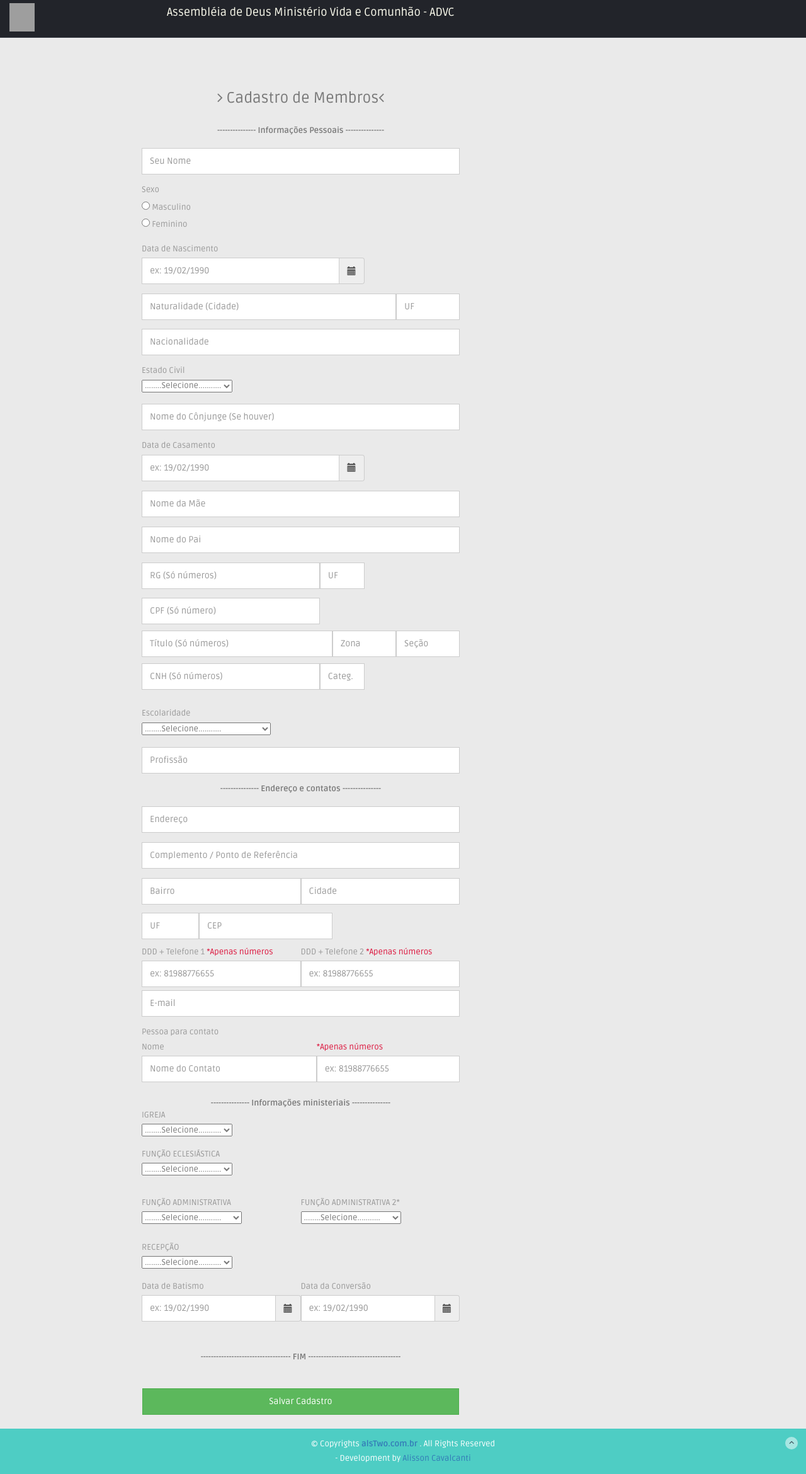
After one commit to alissoncavalcanticma/advc, a PHP site: page /view/cadMembros.php in a window 1280 px wide. The commit adds this page. Shown: the whole page at 63% size. Run offline with PHP 8.4, Linux system fonts and the light colour scheme; grey boxes are pictures that could not be loaded.

Commit message:
Inc cadMembros.php in view

```diff
--- /dev/null
+++ b/view/cadMembros.php
@@ -0,0 +1,539 @@
+<?php
+
+if(isset($_GET['display']) && !empty($_GET['display'])){
+  $display = 'block';
+}else{
+  $display = 'none';
+}
+
+?>
+
+<!DOCTYPE html>
+<html lang="en">
+
+<head>
+  <meta charset="utf-8">
+  <meta name="viewport" content="width=device-width, initial-scale=1.0">
+  <meta name="description" content="">
+  <meta name="author" content="Dashboard">
+  <meta name="keyword" content="Dashboard, Bootstrap, Admin, Template, Theme, Responsive, Fluid, Retina">
+  <meta name="theme-color" content="black">
+  <title>Formulário de cadastro de membros</title>
+
+  <!-- Favicons -->
+  <link href="img/favicon.png" rel="icon">
+  <link href="img/apple-touch-icon.png" rel="apple-touch-icon">
+
+  <!-- Bootstrap core CSS -->
+  <link href="assets/lib/bootstrap/css/bootstrap.min.css" rel="stylesheet">
+  <!--external css-->
+  <link href="assets/lib/font-awesome/css/font-awesome.css" rel="stylesheet" />
+
+  <!-- Custom styles for this template -->
+  <link href="assets/css/style.css" rel="stylesheet">
+  <link href="assets/css/style-responsive.css" rel="stylesheet">
+
+
+  <script>
+            setTimeout(function(){
+              $('#alert').delay(300).fadeOut(300);
+            }, 3000);
+  </script>
+
+
+  <!-- =======================================================
+    Template Name: Dashio
+    Template URL: https://templatemag.com/dashio-bootstrap-admin-template/
+    Author: TemplateMag.com
+    License: https://templatemag.com/license/
+  ======================================================= -->
+</head>
+
+<body>
+  <section id="container">
+    <!-- **********************************************************************************************************************************************************
+        TOP BAR CONTENT & NOTIFICATIONS
+        *********************************************************************************************************************************************************** -->
+    <!--header start-->
+    <header class="header black-bg">
+
+      <!--logo start-->
+      <div style="width:100%">
+          <div style="width:20%;float:left; line-height: 55px">
+            <img src="assets/img/logoAtualPNG.png" width="40px" height="45px">
+          </div>
+          <div style="width:70%;float:left;color:ivory">
+              <h4>Assembléia de Deus Ministério Vida e Comunhão - ADVC</h4>
+          </div>
+
+
+      </div>
+
+    </header>
+    <!--header end-->
+    <!--main content start-->
+    <section id="main-content">
+      <section class="wrapper">
+
+        <!-- BASIC FORM ELELEMNTS -->
+        <div class="row mt">
+          <div class="col-lg-6 col-md-6 col-sm-6">
+
+            <div class="alert alert-success" role="alert" id="alert" style="margin-top:40px; margin-bottom:0px; text-align: center; display:<?= $display ?>"><h4><strong>Cadastro realizado com Sucesso!</strong></h4></div>
+
+            <br><br>
+            <h3 style="text-align: center;"><i class="fa fa-angle-right"></i> Cadastro de Membros<i class="fa fa-angle-left"></i></h3>
+            <br>
+            <form class="contact-form php-mail-form" role="form" action="config/config.php" method="post">
+
+            <div style="text-align:center"><strong>--------------- Informações Pessoais ---------------</strong></div><br>
+
+            <!-- Nome -->
+              <div class="form-group">
+                <input type="text" name="NOME" class="form-control" id="NOME" placeholder="Seu Nome" data-rule="minlen:4" data-msg="Insira seu nome!" required>
+              </div>
+
+              <!-- Sexo -->
+              <div class="form-group">
+              <label class="input-group-text" for="inputGroupSelect01">Sexo</label>
+                <div class="form-check form-check-inline">
+                  <input class="form-check-input" type="radio" name="SEXO" id="inlineRadio1" value="M" required>
+                  <label class="form-check-label" for="inlineRadio1">Masculino</label>
+                </div>
+                <div class="form-check form-check-inline">
+                  <input class="form-check-input" type="radio" name="SEXO" id="inlineRadio2" value="F" required>
+                  <label class="form-check-label" for="inlineRadio2">Feminino</label>
+                </div>
+              </div>
+
+              <!-- Nascimento -->
+              <div>
+                <label>Data de Nascimento</label>
+              </div>
+
+              <div class="form-group" style="width:70%">
+                      <div class='input-group date' id='datetimepicker10'>
+                      <input class="form-control" size="16" type="text" name="NASC" id="NASC" value="" placeholder="ex: 19/02/1990" required>
+                          <span class="input-group-addon">
+                              <span class="glyphicon glyphicon-calendar">
+                              </span>
+                          </span>
+                      </div>
+              </div>
+
+              <!-- Naturalidade -->
+              <div class="form-group" style="width:100%">
+                <div style="float:left;width:80%">
+                  <input type="text" name="NAT" class="form-control" id="NAT" placeholder="Naturalidade (Cidade)" data-rule="naturalidade" data-msg="Informe sua naturalidade!" required>
+                </div>
+                <div style="float:right;width:20%">
+                      <input type="text" name="NAT_UF" class="form-control" id="NAT_UF" placeholder="UF" data-rule="maxlen:2" data-msg="UF" maxlength="2" required>
+                  </div>
+              </div>
+              <br><br><br>
+               <!-- Nacionalidade -->
+               <div class="form-group">
+                <input type="text" name="NAC" class="form-control" id="NAC" placeholder="Nacionalidade" data-rule="nacionalidade" data-msg="Informe sua nacionalidade!" required>
+              </div>
+
+               <!-- Estado Civil -->
+               <div class="input-group mb-6">
+                <div class="input-group-prepend">
+                  <label class="input-group-text" for="inputGroupSelect01">Estado Civil</label>
+                </div>
+                <select class="custom-select" id="inputGroupSelect02" name="ESTCV" required>
+                  <option value="">........Selecione...........</option>
+                  <option value="SOLTEIRO">Solteiro(a)</option>
+                  <option value="CASADO">Casado(a)</option>
+                  <option value="DIVORCIADO">Divórciado(a)</option>
+                  <option value="VIUDO">Viúvo(a)</option>
+                  <option value="OUTROS">Outros</option>
+                </select>
+              </div>
+              <br>
+              <!-- CONJUGE -->
+
+              <div class="form-group">
+                <input type="text" name="CONJUGE" class="form-control" id="CONJUGE" placeholder="Nome do Cônjunge (Se houver)" data-rule="minlen:4" data-msg="Insira o nome do seu cônjunge!">
+              </div>
+
+              <!-- Data de Casamento -->
+
+              <div>
+                <label>Data de Casamento</label>
+              </div>
+
+              <div class="form-group" style="width:70%">
+                      <div class='input-group date' id='datetimepicker10'>
+                      <input class="form-control" size="16" type="text" name="DT_CASAMENTO" id="DT_CASAMENTO" value="" placeholder="ex: 19/02/1990">
+                          <span class="input-group-addon">
+                              <span class="glyphicon glyphicon-calendar">
+                              </span>
+                          </span>
+                      </div>
+              </div>
+
+              <!-- MAE -->
+
+              <div class="form-group">
+                <input type="text" name="MAE" class="form-control" id="MAE" placeholder="Nome da Mãe" data-rule="minlen:4" data-msg="Insira o nome da sua mãe!" required>
+              </div>
+
+
+              <!-- PAI -->
+
+              <div class="form-group">
+                <input type="text" name="PAI" class="form-control" id="PAI" placeholder="Nome do Pai" data-rule="minlen:4" data-msg="Insira o nome do seu pai!">
+              </div>
+
+              <!-- RG -->
+              <div class="form-group" style="width:70%">
+                  <div style="float:left;width:80%">
+                      <input type="tel" name="RG" class="form-control" id="RG" placeholder="RG (Só números)" data-rule="minlen:4" data-msg="Insira seu número de RG!" maxlength="7" required>
+                  </div>
+                  <div style="float:right;width:20%">
+                      <input type="text" name="UF_RG" class="form-control" id="UF_RG" placeholder="UF" data-rule="maxlen:2" data-msg="UF de seu RG!" maxlength="2" required>
+                  </div>
+              </div>
+              <br><br><br>
+
+
+              <!-- CPF -->
+              <div class="form-group" style="width:70%">
+                  <div style="float:left;width:80%">
+                      <input type="tel" name="CPF" class="form-control" id="CPF" placeholder="CPF (Só número)" data-rule="minlen:4" data-msg="Insira seu número de CPF!" maxlength="11" required>
+                  </div>
+              </div>
+              <br><br>
+
+              <!-- TITULO -->
+              <div class="form-group" style="width:100%" >
+                  <div style="float:left;width:60%">
+                      <input type="tel" name="TIT_NUM" class="form-control" id="TIT_NUM" placeholder="Título (Só números)" data-rule="minlen:4" data-msg="Insira seu número de RG!" maxlength="12">
+                  </div>
+                  <div style="float:right;width:20%">
+                      <input type="tel" name="TIT_SEC" class="form-control" id="TIT_SEC" placeholder="Seção" data-rule="maxlen:4" data-msg="Seção do Título!" maxlength="4">
+                  </div>
+                  <div style="float:right;width:20%">
+                      <input type="tel" name="TIT_ZONA" class="form-control" id="TIT_ZONA" placeholder="Zona" data-rule="maxlen:3" data-msg="Zona do Título!" maxlength="3">
+                  </div>
+              </div>
+              <br><br>
+
+              <!-- CNH -->
+              <div class="form-group" style="width:70%">
+                  <div style="float:left;width:80%">
+                      <input type="tel" name="CNH" class="form-control" id="CNH" placeholder="CNH (Só números)" data-rule="minlen:12" data-msg="Insira seu número de CNH!" maxlength="12">
+                  </div>
+                  <div style="float:right;width:20%">
+                      <input type="text" name="CAT_CNH" class="form-control" id="CAT_CNH" placeholder="Categ." data-rule="maxlen:2" data-msg="UF de seu RG!" maxlength="2" >
+                  </div>
+              </div>
+              <br><br><br>
+
+
+              <!-- Escolaridade -->
+
+              <div class="input-group mb-6">
+                <div class="input-group-prepend">
+                  <label class="input-group-text" for="inputGroupSelect01">Escolaridade</label>
+                </div>
+                <select class="custom-select" id="inputGroupSelect02" name="ESC" required>
+                  <option value="">........Selecione...........</option>
+                  <option value="0">ALFABETIZAÇÃO</option>
+                  <option value="1">FUNDAMENTAL - INCOMPLETO</option>
+                  <option value="2">FUNDAMENTAL - COMPLETO</option>
+                  <option value="3">MÉDIO - INCOMPLETO</option>
+                  <option value="4">MÉDIO - COMPLETO</option>
+                  <option value="5">SUPERIOR - INCOMPLETO</option>
+                  <option value="6">SUPERIOR - COMPLETO</option>
+                  <option value="7">ESPECIALIZAÇÃO - INCOMPLETO</option>
+                  <option value="8">ESPECIALIZAÇÃO - COMPLETO</option>
+                  <option value="9">MESTRADO - INCOMPLETO</option>
+                  <option value="10">MESTRADO - COMPLETO</option>
+                  <option value="11">DOUTORADO - INCOMPLETO</option>
+                  <option value="12">DOUTORADO - COMPLETO</option>
+                  <option value="13">PÓS-DOUTORADO - INCOMPLETO</option>
+                  <option value="14">PÓS-DOUTORADO - COMPLETO</option>
+
+
+                </select>
+              </div>
+              <br>
+              <!-- Profissão -->
+              <div class="form-group">
+                <input type="text" name="PROF" class="form-control" id="PROF" placeholder="Profissão" data-rule="minlen:4" data-msg="Insira sua profissão!" required>
+              </div>
+
+              <div style="text-align:center"><strong>--------------- Endereço e contatos ---------------</strong></div><br>
+
+              <!-- ENDEREÇO -->
+              <div class="form-group">
+                <input type="text" name="ENDERECO" class="form-control" id="ENDERECO" placeholder="Endereço" data-rule="minlen:4" data-msg="Insira seu endereço!" required>
+              </div>
+
+              <!-- COMPLEMENTO DO ENDEREÇO -->
+              <div class="form-group">
+                <input type="text" name="COMP_END" class="form-control" id="COMP_END" placeholder="Complemento / Ponto de Referência" data-rule="minlen:4" data-msg="Complemento de Endereço!">
+              </div>
+
+              <!-- BAIRRO/CIDADE -->
+              <div class="form-group" style="width:100%">
+                <div style="float:left; width:50%">
+                  <input type="text" name="BAIRRO" class="form-control" id="BAIRRO" placeholder="Bairro" data-rule="minlen:4" data-msg="Insira seu bairro!" required>
+                </div>
+                <div style="float:left; width:50%">
+                  <input type="text" name="CIDADE" class="form-control" id="CIDADE" placeholder="Cidade" data-rule="minlen:4" data-msg="Insira sua cidade!" required>
+                </div>
+              </div>
+              <!-- UF e CEP -->
+              <br><br><br>
+              <div class="form-group" style="width: 60%;">
+                <div style="float:left; width:30%">
+                  <input type="text" name="UF" class="form-control" id="UF" placeholder="UF" data-rule="minlen:4" maxlength="2" data-msg="UF!" required>
+                </div>
+                <div style="float:right; width:70%">
+                  <input type="tel" name="CEP" class="form-control" id="CEP" placeholder="CEP" data-rule="minlen:4" data-msg="Insira seu CEP!" maxlength="8" required>
+                </div>
+              </div>
+              <br>
+              <br>
+
+              <!-- TELEFONEs -->
+              <div class="form-group" style="width:100%">
+                <div style="float:left; width:50%">
+                  <label class="input-group-text" for="inputGroupSelect01">DDD + Telefone 1 <span style="color:crimson">*Apenas números</span></label>
+                  <input type="tel" name="FONE1" class="form-control" id="FONE1" placeholder="ex: 81988776655" maxlength="11" data-rule="minlen:4" data-msg="Insira seu telefone!" required>
+                </div>
+                <div style="float:left; width:50%">
+                    <label class="input-group-text" for="inputGroupSelect01">DDD + Telefone 2 <span style="color:crimson">*Apenas números</span></label>
+                  <input type="tel" name="FONE2" class="form-control" id="FONE2" placeholder="ex: 81988776655" maxlength="11" data-rule="minlen:4" data-msg="Insira seu telefone!">
+                </div>
+              </div>
+
+              <br><br><br>
+              <!-- EMAIL -->
+              <div class="form-group">
+                <input type="email" name="EMAIL" class="form-control" id="EMAIL" placeholder="E-mail" data-rule="minlen:4" data-msg="Insira seu e-mail!">
+              </div>
+
+              <!-- Contato -->
+
+              <div class="input-group-prepend">
+                  <label class="input-group-text" for="inputGroupSelect01">Pessoa para contato</label>
+                </div>
+              <div class="form-group" style="width:100%">
+
+                <div style="float:left; width:55%">
+                  <label class="input-group-text" for="inputGroupSelect01">Nome</label>
+                  <input type="text" name="N_FONECT" class="form-control" id="N_FONECT" placeholder="Nome do Contato" data-msg="Insira seu telefone!">
+                </div>
+                <div style="float:left; width:45%">
+                  <label class="input-group-text" for="inputGroupSelect01" style="white-space: normal"><span style="color:crimson">*Apenas números</span></label>
+                    <input type="tel" name="FONECT" class="form-control" id="FONECT" placeholder="ex: 81988776655" maxlength="11" data-rule="minlen:4" data-msg="Insira seu telefone!" required>
+                </div>
+              </div>
+
+              <br><br><br><br><div style="text-align:center"><strong>--------------- Informações ministeriais ---------------</strong></div>
+
+              <!-- IGREJA -->
+
+              <div class="input-group mb-6">
+                <div class="input-group-prepend">
+                  <label class="input-group-text" for="inputGroupSelect01">IGREJA</label>
+                </div>
+                <select class="custom-select" id="inputGroupSelect02" name="IGREJA" required>
+                  <option value="">........Selecione...........</option>
+                  <option value="1">ADVC-SEDE</option>
+                  <option value="2">ADVC-CRUZ</option>
+                </select>
+              </div>
+
+              <br>
+
+              <div class="form-group">
+
+                    <!-- FUNÇÃO ECLESIÁSTICA -->
+
+                      <div class="input-group">
+                        <div class="input-group-prepend">
+                          <label class="input-group-text" for="inputGroupSelect01">FUNÇÃO ECLESIÁSTICA</label>
+                        </div>
+                        <select class="custom-select" id="inputGroupSelect02" name="FUNCECLES" required>
+                          <option value="">........Selecione...........</option>
+                          <option value="1">CONGREGADO</option>
+                          <option value="2">MEMBRO</option>
+                          <option value="3">AUXILIAR</option>
+                          <option value="4">DIÁCONO</option>
+                          <option value="5">PRESBÍTERO</option>
+                          <option value="6">EVANGELISTA</option>
+                          <option value="7">PASTOR</option>
+                        </select>
+                      </div>
+
+
+              </div>
+              <br>
+
+              <div class="form-group" style="width:100%">
+
+                <div style="float:left;width:50%">
+
+                      <!-- FUNÇÃO ADMINISTRATIVA -->
+
+                      <div class="input-group">
+                        <div class="input-group-prepend">
+                          <label class="input-group-text" for="inputGroupSelect01">FUNÇÃO ADMINISTRATIVA</label>
+                        </div>
+                        <select class="custom-select" id="inputGroupSelect02" name="FUNCADM">
+                          <option value="">........Selecione...........</option>
+                          <option value="1">MEMBRO DO CONSELHO</option>
+                          <option value="2">1º TESOUREIRO</option>
+                          <option value="3">2º TESOUREIRO</option>
+                          <option value="4">1º SECRETÁRIO</option>
+                          <option value="5">2º SECRETÁRIO</option>
+                          <option value="6">VICE-PRESIDENTE</option>
+                          <option value="7">PRESIDENTE</option>
+                        </select>
+                      </div>
+
+                </div>
+                <div style="float:right;width:50%">
+
+                      <!-- FUNÇÃO ADMINISTRATIVA 2 -->
+
+                      <div class="input-group">
+                        <div class="input-group-prepend">
+                          <label class="input-group-text" for="inputGroupSelect01">FUNÇÃO ADMINISTRATIVA 2*</label>
+                        </div>
+                        <select class="custom-select" id="inputGroupSelect02" name="FUNCADM2">
+                          <option value="">........Selecione...........</option>
+                          <option value="1">MEMBRO DO CONSELHO</option>
+                          <option value="2">1º TESOUREIRO</option>
+                          <option value="3">2º TESOUREIRO</option>
+                          <option value="4">1º SECRETÁRIO</option>
+                          <option value="5">2º SECRETÁRIO</option>
+                          <option value="6">VICE-PRESIDENTE</option>
+                          <option value="7">PRESIDENTE</option>
+                        </select>
+                      </div>
+
+                </div>
+              </div>
+              <br><br><br>
+
+              <!-- RECEPÇÃO -->
+
+              <div class="input-group">
+                <div class="input-group-prepend">
+                  <label class="input-group-text" for="inputGroupSelect01"> RECEPÇÃO </label>
+                </div>
+                <select class="custom-select" id="inputGroupSelect02" name="RECEPCAO" required>
+                  <option value="">........Selecione...........</option>
+                  <option value="1">BATISMO</option>
+                  <option value="2">ACLAMAÇÃO</option>
+                  <option value="3">TRANSFERÊNCIA</option>
+                </select>
+              </div>
+
+              <br>
+
+
+              <div class="form-group" style="width:100%;">
+
+                  <!-- BATISMO -->
+
+                      <div class="col"  style="width:50%;float:left">
+                        <div>
+                          <label>Data de Batismo</label>
+                        </div>
+
+                        <div class="form-group" style="width:100%">
+                                <div class='input-group date' id='datetimepicker10'>
+                                <input class="form-control" size="16" type="text" name="BAT" id="BAT" value="" placeholder="ex: 19/02/1990">
+                                    <span class="input-group-addon">
+                                        <span class="glyphicon glyphicon-calendar">
+                                        </span>
+                                    </span>
+                                </div>
+                        </div>
+                      </div>
+
+                  <!-- CONVERSÃO -->
+
+
+                      <div class="col" style="width:50%;float:left">
+
+                        <div>
+                          <label>Data da Conversão</label>
+                        </div>
+
+                        <div class="form-group" style="width:100%">
+                                <div class='input-group date' id='datetimepicker10'>
+                                <input class="form-control" size="16" type="text" name="CV" id="CV" value="" placeholder="ex: 19/02/1990">
+                                    <span class="input-group-addon">
+                                        <span class="glyphicon glyphicon-calendar">
+                                        </span>
+                                    </span>
+                                </div>
+                        </div>
+
+                      </div>
+
+              </div>
+              <br><br>
+              <div style="text-align:center;margin-top:60px;margin-bottom:40px"><strong>----------------------------------- FIM ------------------------------------</strong></div>
+
+              <!--<input type="hidden" name="SUCESS" value="true">-->
+
+              <!-- -->
+              <div class="btn col-md-10" style="padding:0px;width:100%">
+                <input style="width:100%" type="submit" class="btn btn-large btn-success" value="Salvar Cadastro">
+              </div>
+
+
+              <div class="loading"></div>
+              <div class="error-message"></div>
+              <div class="sent-message">Your message has been sent. Thank you!</div>
+
+
+
+            </form>
+          </div>
+        </div>
+        <!-- /row -->
+
+
+        <!-- /row -->
+      </section>
+      <!-- /wrapper -->
+    </section>
+    <!-- /MAIN CONTENT -->
+    <!--main content end-->
+    <!--footer start-->
+    <footer class="site-footer">
+      <div class="text-center">
+        <p>
+          &copy; Copyrights <strong> <a href="http://www.alstwo.com.br">alsTwo.com.br</a> </strong>. All Rights Reserved
+        </p> - Development by <a>Alisson Cavalcanti</a>
+        <a href="form_component.html#" class="go-top">
+          <i class="fa fa-angle-up"></i>
+          </a>
+      </div>
+    </footer>
+    <!--footer end-->
+  </section>
+  <!-- js placed at the end of the document so the pages load faster -->
+  <script src="assets/lib/jquery/jquery.min.js"></script>
+  <script src="assets/lib/bootstrap/js/bootstrap.min.js"></script>
+  <script class="include" type="text/javascript" src="assets/lib/jquery.dcjqaccordion.2.7.js"></script>
+  <script src="assets/lib/jquery.scrollTo.min.js"></script>
+  <script src="assets/lib/jquery.nicescroll.js" type="text/javascript"></script>
+  <!--common script for all pages-->
+  <script src="assets/lib/common-scripts.js"></script>
+  <!--script for this page-->
+  <script src="assets/lib/jquery-ui-1.9.2.custom.min.js"></script>
+  <!--custom switch-->
+  <script src="assets/lib/bootstrap-switch.js"></script>
+  <!--custom tagsinput-->
+  <script src="assets/lib/jquery.tagsinput.js"></script>
```
Also changed, not shown: view/membros.php (+9 -1 lines).
